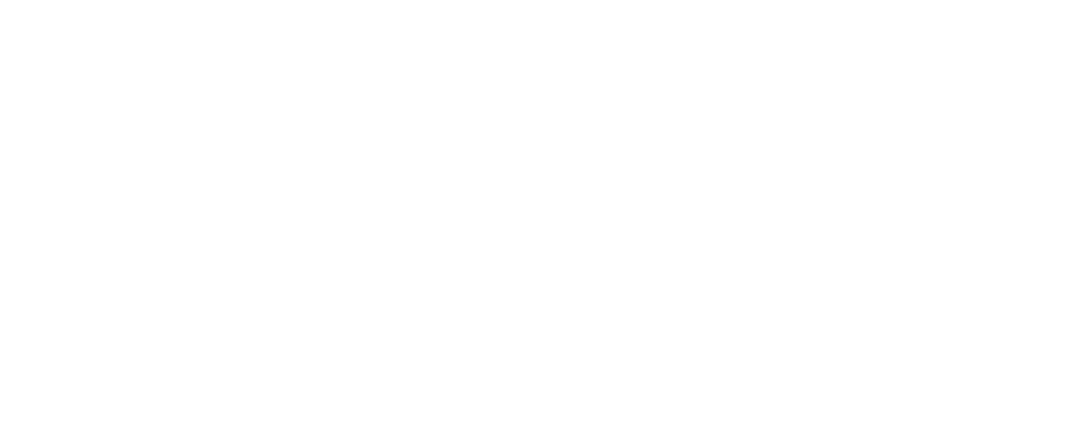
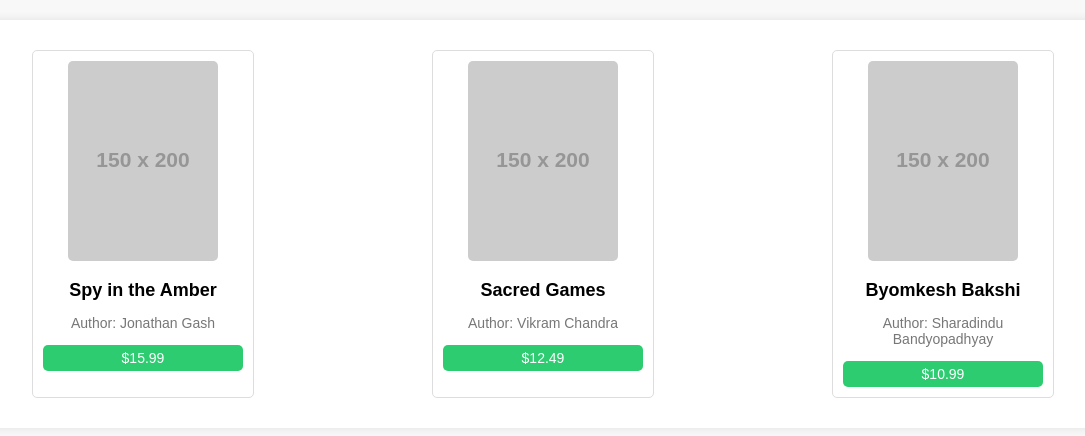
Before and after one commit to acciojob/book-library-Rishab-Rawat, a website: page main.html in a window 1280 px wide. Shown: the whole page, without its empty margins (97-1182 px from the left). Drawn offline with Linux system fonts and the light colour scheme; placeholder pictures from the web are drawn by us.

Commit message:
created a submission

```diff
--- a/main.html
+++ b/main.html
@@ -4,10 +4,38 @@
 
 <head>
 	<link rel="stylesheet" href="styles.css">
+	<title>Book Library</title>
 </head>
 
 <body>
 	<!-- the entire body must be written by student -->
+	<div class="book-library">
+        <div class="book">
+            <img src="https://via.placeholder.com/150x200" alt="Spy in the Amber">
+            <div class="info">
+                <h2>Spy in the Amber</h2>
+                <p class="author">Author: Jonathan Gash</p>
+                <div class="price-block">$15.99</div>
+            </div>
+        </div>
+        <div class="book">
+            <img src="https://via.placeholder.com/150x200" alt="Sacred Games">
+            <div class="info">
+                <h2>Sacred Games</h2>
+                <p class="author">Author: Vikram Chandra</p>
+                <div class="price-block">$12.49</div>
+            </div>
+        </div>
+        <div class="book">
+            <img src="https://via.placeholder.com/150x200" alt="Byomkesh Bakshi">
+            <div class="info">
+                <h2>Byomkesh Bakshi</h2>
+                <p class="author">Author: Sharadindu Bandyopadhyay</p>
+                <div class="price-block">$10.99</div>
+            </div>
+        </div>
+    </div>
+
     <script type="text/javascript" src="./script.js">
 </script>
 
--- a/styles.css
+++ b/styles.css
@@ -1 +1,55 @@
 /*  your css code here. If applicable */
+body {
+    background-color: #f8f8f8;
+    font-family: Arial, sans-serif;
+    margin: 0;
+    padding: 20px;
+}
+
+.book-library {
+    display: flex;
+    justify-content: space-around;
+    flex-wrap: wrap;
+    background-color: #ffffff;
+    padding: 20px;
+    border-radius: 10px;
+    box-shadow: 0 0 10px rgba(0, 0, 0, 0.1);
+}
+
+.book {
+    width: 200px;
+    padding: 10px;
+    margin: 10px;
+    text-align: center;
+    border: 1px solid #ddd;
+    border-radius: 5px;
+}
+
+.book img {
+    width: 150px;
+    height: 200px;
+    border-radius: 5px;
+}
+
+.book .info {
+    margin-top: 10px;
+}
+
+.book h2 {
+    font-size: 18px;
+    margin-bottom: 5px;
+}
+
+.book .author {
+    color: #777777;
+    font-size: 14px;
+}
+
+.book .price-block {
+    background-color: #2ecc71;
+    color: #ffffff;
+    padding: 5px 10px;
+    border-radius: 5px;
+    margin-top: 5px;
+    font-size: 14px;
+}
```
